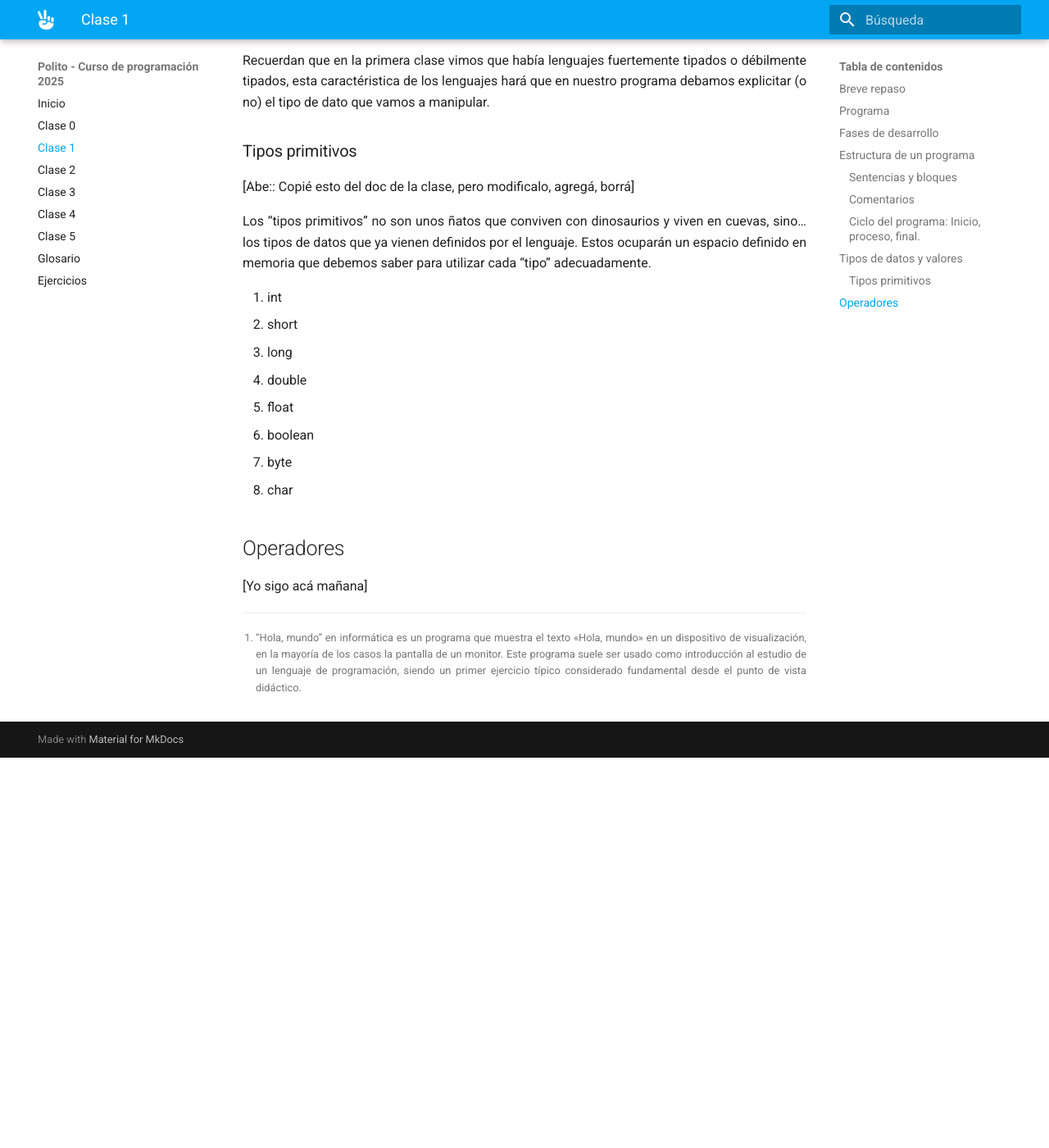
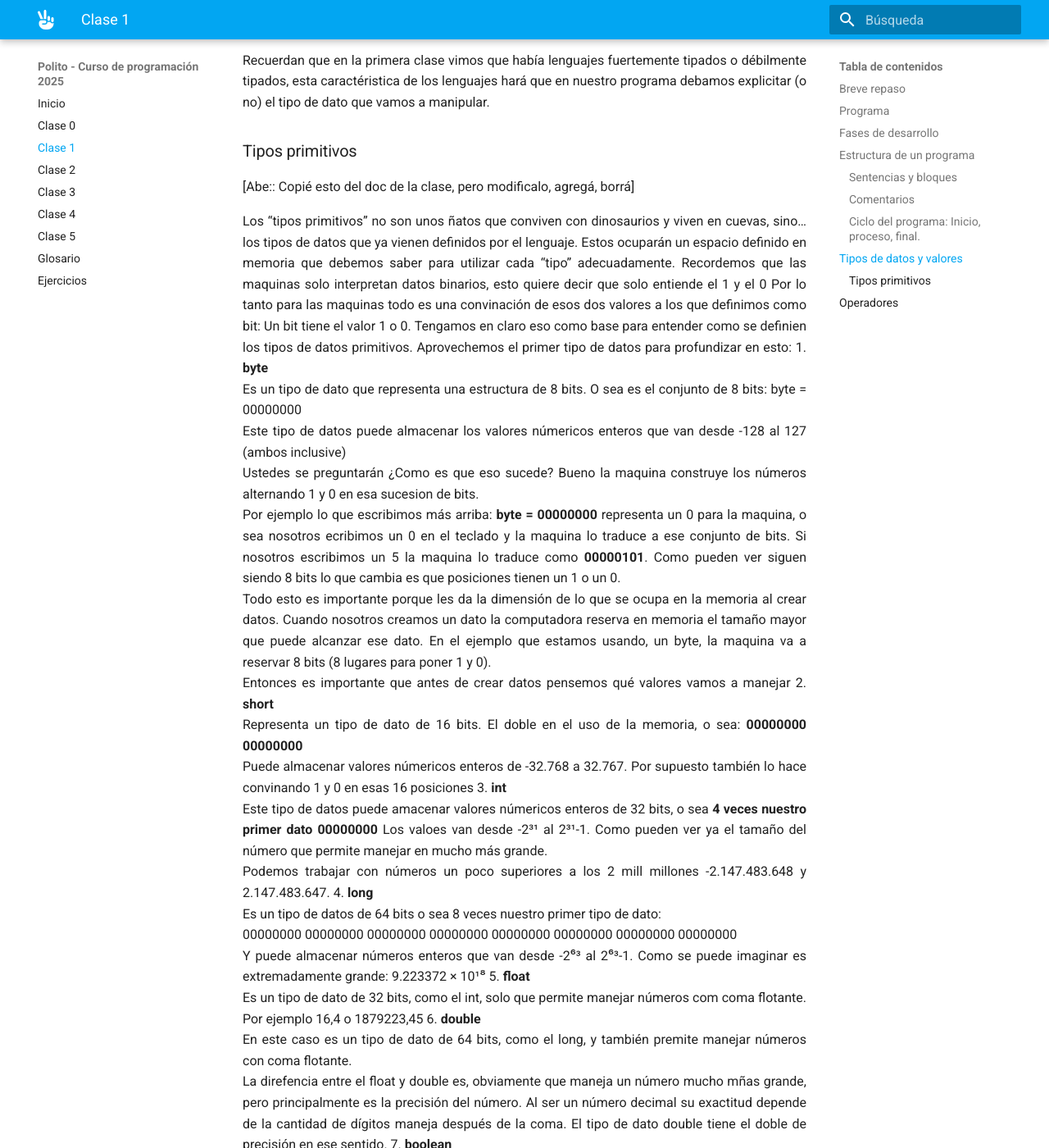
Before and after one commit to anairamzap/curso-polito, an MkDocs documentation site: the page built from docs/clase_1.md, in a window 1280 px wide and 1400 px high, scrolled down 3689 px. Shown: the whole window at 82% size. Built offline with MkDocs 1.6.1 and Material for MkDocs 9.7.7, drawn with Linux system fonts in a browser that asks for light colours; before the commit the page ends 4613 px from its top, so only the background shows below that; some of the changed text lies outside the part shown.

Commit message:
Agregué los tipos de datos primitivos

```diff
--- a/docs/clase_1.md
+++ b/docs/clase_1.md
@@ -145,15 +145,48 @@ manipular.
 Los “tipos primitivos” no son unos ñatos que conviven con dinosaurios y viven en cuevas, sino... los tipos de datos que
 ya vienen definidos por el lenguaje.
 Estos ocuparán un espacio definido en memoria que debemos saber para utilizar cada “tipo” adecuadamente.
-
-1. int
-2. short
-3. long
-4. double
-5. float
-6. boolean
-7. byte
-8. char
+Recordemos que las maquinas solo interpretan datos binarios, esto quiere decir que solo entiende el 1 y el 0
+Por lo tanto para las maquinas todo es una convinación de esos dos valores a los que definimos como bit: Un bit tiene el
+valor 1 o 0.
+Tengamos en claro eso como base para entender como se definien los tipos de datos primitivos.
+Aprovechemos el primer tipo de datos para profundizar en esto:
+1. **byte**
+Es un tipo de dato que representa una estructura de 8 bits. O sea es el conjunto de 8 bits:
+byte = 00000000 <br>
+Este tipo de datos puede almacenar los valores númericos enteros que van desde -128 al 127 (ambos inclusive) <br>
+Ustedes se preguntarán ¿Como es que eso sucede? Bueno la maquina construye los números alternando 1 y 0 en esa
+sucesion de bits.<br>
+Por ejemplo lo que escribimos más arriba: **byte = 00000000** representa un 0 para la maquina, o sea nosotros ecribimos un 0 en el teclado y la maquina lo traduce a ese conjunto
+de bits. Si nosotros escribimos un 5 la maquina lo traduce como **00000101**. Como pueden ver siguen siendo 8 bits lo que cambia es
+que posiciones tienen un 1 o un 0.<br>
+Todo esto es importante porque les da la dimensión de lo que se ocupa en la memoria al crear datos.
+Cuando nosotros creamos un dato la computadora reserva en memoria el tamaño mayor que puede alcanzar ese dato.
+En el ejemplo que estamos usando, un byte, la maquina va a reservar 8 bits (8 lugares para poner 1 y 0).<br>
+Entonces es importante que antes de crear datos pensemos qué valores vamos a manejar
+2. **short** <br>
+Representa un tipo de dato de 16 bits. El doble en el uso de la memoria, o sea: **00000000 00000000** <br>
+Puede almacenar valores númericos enteros de -32.768 a 32.767. Por supuesto también lo hace convinando 1 y 0 en esas 16 posiciones
+3. **int** <br> Este tipo de datos puede amacenar valores númericos enteros de 32 bits, o sea **4 veces nuestro primer dato 00000000**
+Los valoes van desde -2³¹ al 2³¹-1. Como pueden ver ya el tamaño del número que permite manejar en mucho más grande.<br>
+Podemos trabajar con números un poco superiores a los 2 mill millones -2.147.483.648 y 2.147.483.647.
+4. **long** <br> Es un tipo de datos de 64 bits o sea 8 veces nuestro primer tipo de dato: <br>
+00000000 00000000 00000000 00000000 00000000 00000000 00000000 00000000<br>
+Y puede almacenar números enteros que van desde -2⁶³ al 2⁶³-1. Como se puede imaginar es extremadamente grande:
+9.223372 × 10¹⁸
+5. **float** <br> Es un tipo de dato de 32 bits, como el int, solo que permite manejar números com coma flotante.
+Por ejemplo 16,4 o 1879223,45
+6. **double** <br> En este caso es un tipo de dato de 64 bits, como el long, y también premite manejar números con coma
+flotante.<br>
+La direfencia entre el float y double es, obviamente que maneja un número mucho mñas grande, pero principalmente es
+la precisión del número. Al ser un número decimal su exactitud depende de la cantidad de dígitos maneja después de la coma.
+El tipo de dato double tiene el doble de precisión en ese sentido.
+7. **boolean** <br> Este es un tipo de dato de un bit que representa verdadero o falso.
+8. **char** <br> Es un tipo de dato que representa un carácter Unicode ("https://www.rapidtables.org/code/text/unicode-characters.html")
+de 16 bits. Se utiliza mucho el tipo de dato char para manejar un a letra y no un pedazo de texto.
+9. **String** <br> Este tipo de datos lo ponemos como primitivo, pero no lo es.
+En principio hay que observar que empieza con una mayúscula. En casi todos los lenguajes de
+programación orientada a objetos esto tiene un significado importante. Por ahora podemos decir que
+cuando tenemos que trabajar con textos, usamos este tipo de datos.
 
 ## Operadores
 [Yo sigo acá mañana]
```
